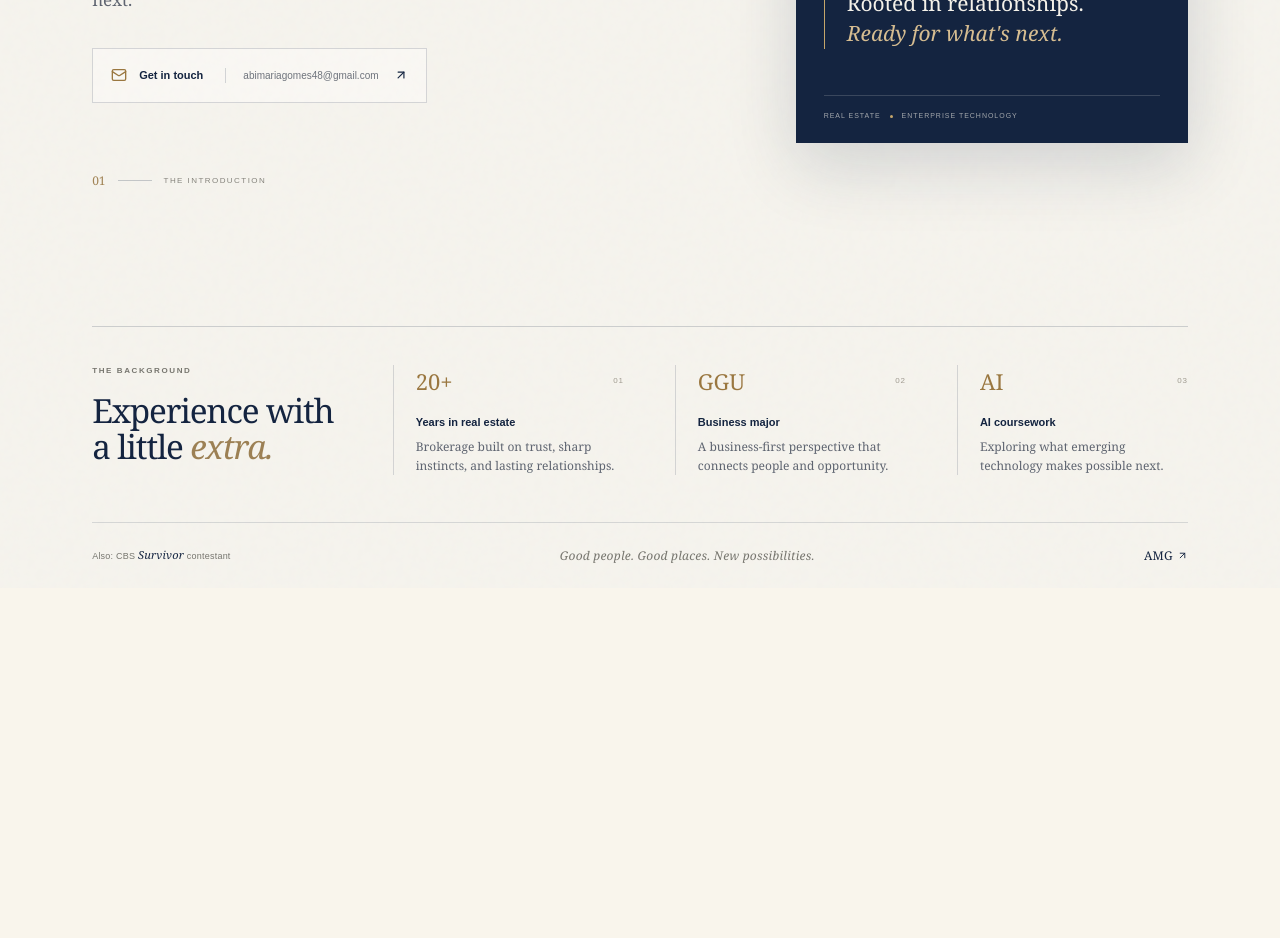
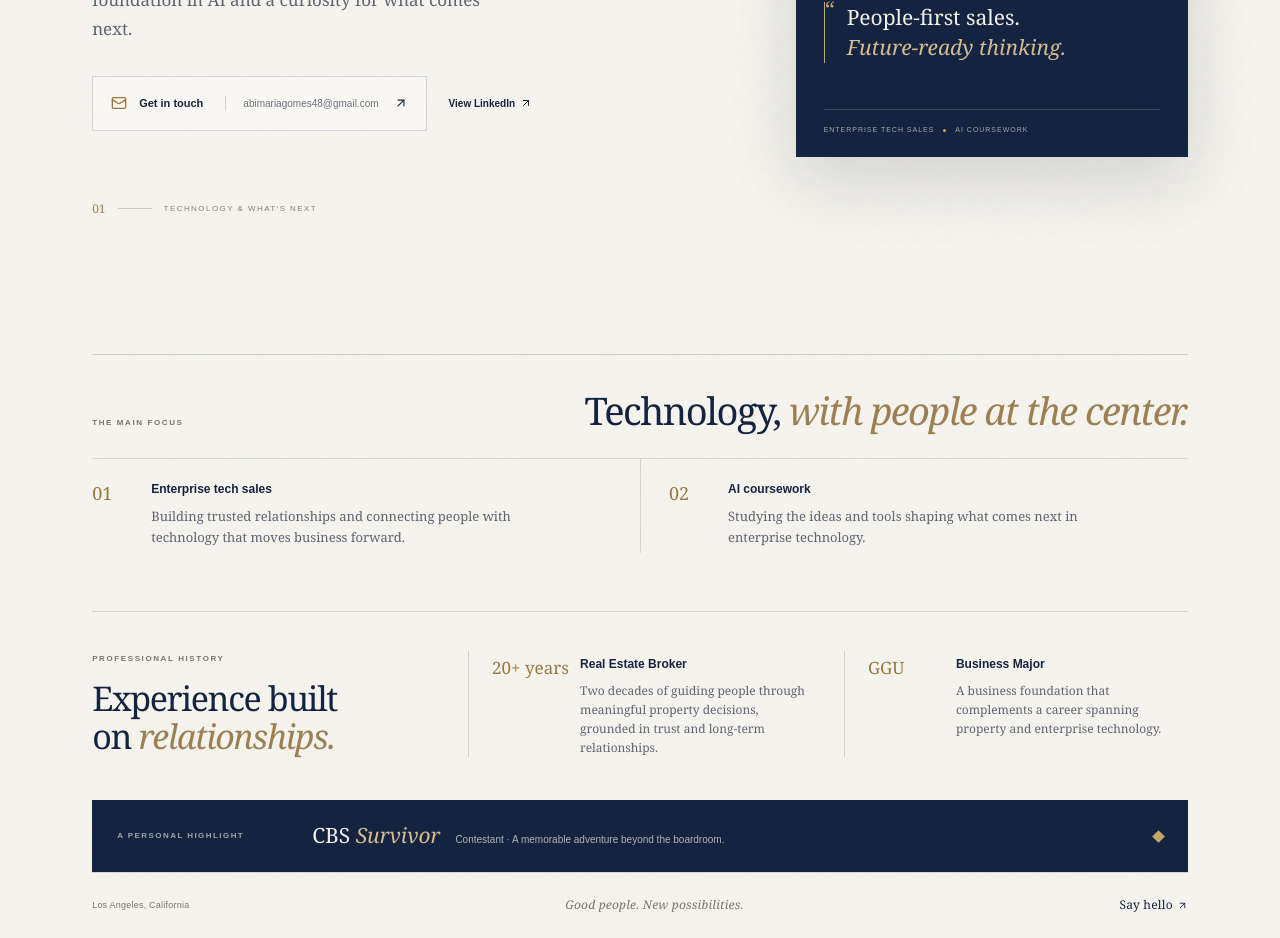
Before and after one commit to Abi-Maria/abi-maria, a Next.js app: page / in a window 1280 px wide. Shown: the part 600-1538 px from the top of the page. Before the commit the page ends 1188 px from the top, so only its background shows below. Built offline with nearby package versions, Linux system fonts and the light colour scheme.

Commit message:
feat: update site metadata and add new focus areas for personal card
V0-Chat-Id: ctUHF39njkA

```diff
--- a/app/globals.css
+++ b/app/globals.css
@@ -159,6 +159,36 @@ body { margin: 0; background: var(--background); color: var(--foreground); }
 .footer-signoff { font-family: Georgia, 'Times New Roman', serif; font-size: 12px; font-style: italic; }
 .page-footer a { display: inline-flex; align-items: center; gap: 4px; color: var(--navy); font-family: Georgia, 'Times New Roman', serif; font-size: 12px; text-decoration: none; transition: color .2s ease; }
 .page-footer a svg { width: 11px; height: 11px; }
+.hero-actions { display: flex; flex-wrap: wrap; align-items: center; gap: 14px 22px; }
+.hero-linkedin { display: inline-flex; align-items: center; gap: 5px; color: var(--navy); font-size: 10px; font-weight: 700; text-decoration-color: rgba(20,36,64,.3); text-underline-offset: 4px; }
+.hero-linkedin svg { width: 12px; height: 12px; }
+.hero-linkedin:hover { color: #9a7740; }
+.focus-section, .history-section, .personal-highlight { position: relative; z-index: 1; max-width: 1250px; margin: 0 auto; }
+.focus-section { padding: 34px 0 58px; border-top: 1px solid rgba(20,36,64,.18); }
+.section-heading { display: flex; align-items: baseline; justify-content: space-between; gap: 25px; margin-bottom: 27px; }
+.section-heading .section-kicker, .history-heading .section-kicker { flex: 0 0 auto; margin: 0; font-size: 8px; }
+.section-heading h2, .history-heading h2 { margin: 0; font-family: Georgia, 'Times New Roman', serif; font-size: clamp(24px, 3vw, 38px); font-weight: 400; letter-spacing: -.04em; line-height: 1.12; }
+.section-heading h2 em, .history-heading h2 em { color: #9c8054; font-weight: 400; }
+.focus-grid { display: grid; grid-template-columns: repeat(2, minmax(0, 1fr)); border-top: 1px solid rgba(20,36,64,.14); }
+.focus-item { display: grid; grid-template-columns: 45px 1fr; column-gap: 14px; padding: 21px 26px 5px 0; }
+.focus-item + .focus-item { padding-left: 28px; border-left: 1px solid rgba(20,36,64,.14); }
+.focus-number { grid-row: 1 / span 2; color: #9a7740; font-family: Georgia, 'Times New Roman', serif; font-size: 18px; }
+.focus-item h3, .history-item h3 { margin: 0 0 8px; font-size: 12px; font-weight: 700; }
+.focus-item p, .history-item p { max-width: 400px; margin: 0; color: var(--ink-soft); font-family: Georgia, 'Times New Roman', serif; font-size: 13px; line-height: 1.6; }
+.history-section { display: grid; grid-template-columns: 1fr 1fr 1fr; align-items: center; gap: 32px; padding: 39px 0 43px; border-top: 1px solid rgba(20,36,64,.16); }
+.history-heading .section-kicker { margin: 0 0 14px; }
+.history-heading h2 { font-size: clamp(25px, 2.8vw, 34px); }
+.history-item { display: grid; grid-template-columns: 76px 1fr; gap: 12px; align-self: stretch; padding: 4px 0 0 23px; border-left: 1px solid rgba(20,36,64,.15); }
+.history-years { color: #9a7740; font-family: Georgia, 'Times New Roman', serif; font-size: 17px; white-space: nowrap; }
+.history-item p { font-size: 12px; }
+.personal-highlight { display: grid; grid-template-columns: 170px 1fr auto; align-items: center; gap: 25px; margin-bottom: 0; padding: 20px 25px; background: var(--navy); color: #f4f1e9; }
+.highlight-kicker { color: rgba(244,241,233,.62); font-size: 8px; font-weight: 700; letter-spacing: .18em; }
+.personal-highlight p { display: flex; align-items: baseline; flex-wrap: wrap; gap: 7px 15px; margin: 0; }
+.personal-highlight strong { font-family: Georgia, 'Times New Roman', serif; font-size: 21px; font-weight: 400; }
+.personal-highlight strong em { color: #d6bd91; font-weight: 400; }
+.personal-highlight p span { color: rgba(244,241,233,.7); font-size: 10px; }
+.highlight-star { width: 9px; height: 9px; transform: rotate(45deg); background: var(--brass); }
+.calling-card-page a:focus-visible { outline: 2px solid #9a7740; outline-offset: 4px; }
 
 @media (max-width: 900px) {
   .calling-card-page { padding-right: 6vw; padding-left: 6vw; }
@@ -170,6 +200,9 @@ body { margin: 0; background: var(--background); color: var(--foreground); }
   .credentials { grid-template-columns: repeat(3, 1fr); }
   .credentials-heading { grid-column: 1 / -1; }
   .credentials-heading h2 br { display: none; }
+  .history-section { grid-template-columns: repeat(2, minmax(0, 1fr)); gap: 27px; }
+  .history-heading { grid-column: 1 / -1; }
+  .history-heading h2 br { display: none; }
 }
 @media (max-width: 640px) {
   .calling-card-page { padding-right: 22px; padding-left: 22px; }
@@ -196,6 +229,22 @@ body { margin: 0; background: var(--background); color: var(--foreground); }
   .credential p { max-width: 330px; }
   .page-footer { min-height: 64px; flex-wrap: wrap; justify-content: space-between; gap: 7px 12px; padding: 14px 0; }
   .footer-signoff { order: 3; width: 100%; font-size: 11px; }
+  .hero-actions { align-items: flex-start; flex-direction: column; gap: 15px; }
+  .focus-section { padding: 30px 0 43px; }
+  .section-heading { align-items: flex-start; flex-direction: column; gap: 13px; margin-bottom: 20px; }
+  .section-heading h2 { font-size: 30px; }
+  .focus-grid { grid-template-columns: 1fr; }
+  .focus-item { padding: 19px 0 4px; }
+  .focus-item + .focus-item { padding: 18px 0 4px; border-top: 1px solid rgba(20,36,64,.14); border-left: 0; }
+  .history-section { grid-template-columns: 1fr; gap: 23px; padding: 31px 0 34px; }
+  .history-heading { grid-column: auto; }
+  .history-heading h2 { font-size: 31px; }
+  .history-item { grid-template-columns: 83px 1fr; gap: 8px; padding: 3px 0 0; border-left: 0; }
+  .personal-highlight { grid-template-columns: 1fr auto; gap: 11px 12px; padding: 17px; }
+  .highlight-kicker { grid-column: 1 / -1; }
+  .personal-highlight p { flex-direction: column; gap: 4px; }
+  .personal-highlight strong { font-size: 19px; }
+  .personal-highlight p span { font-size: 9px; line-height: 1.5; }
 }
 @media (prefers-reduced-motion: reduce) {
   *, *::before, *::after { scroll-behavior: auto !important; transition-duration: .01ms !important; }
--- a/app/layout.tsx
+++ b/app/layout.tsx
@@ -3,9 +3,9 @@ import type { Metadata, Viewport } from 'next'
 import './globals.css'
 
 export const metadata: Metadata = {
-  title: 'Abi-Maria Gomes | Real Estate Broker & Enterprise Tech Sales',
+  title: 'Abi-Maria Gomes | Enterprise Tech Sales & AI Coursework',
   description:
-    'Meet Abi-Maria Gomes: a real estate broker with 20+ years of experience, enterprise tech sales professional, CBS Survivor contestant, and AI coursework student.',
+    'Meet Abi-Maria Gomes, an enterprise tech sales professional in Los Angeles pursuing AI coursework, with 20+ years as a real estate broker and a CBS Survivor appearance.',
   generator: 'v0.app',
   icons: {
     icon: [
--- a/components/personal-card.tsx
+++ b/components/personal-card.tsx
@@ -1,20 +1,15 @@
 import { ArrowUpRight, Mail } from 'lucide-react'
 
-const credentials = [
+const focusAreas = [
   {
-    number: '20+',
-    title: 'Years in real estate',
-    description: 'Brokerage built on trust, sharp instincts, and lasting relationships.',
+    number: '01',
+    title: 'Enterprise tech sales',
+    description: 'Building trusted relationships and connecting people with technology that moves business forward.',
   },
   {
-    number: 'GGU',
-    title: 'Business major',
-    description: 'A business-first perspective that connects people and opportunity.',
-  },
-  {
-    number: 'AI',
+    number: '02',
     title: 'AI coursework',
-    description: 'Exploring what emerging technology makes possible next.',
+    description: 'Studying the ideas and tools shaping what comes next in enterprise technology.',
   },
 ]
 
@@ -27,31 +22,36 @@ export function PersonalCard() {
           <span className="wordmark-mark">AMG</span>
           <span className="wordmark-name">Abi-Maria Gomes</span>
         </a>
-        <a className="topbar-link" href="mailto:abimariagomes48@gmail.com">
-          Let&apos;s connect <ArrowUpRight aria-hidden="true" />
+        <a className="topbar-link" href="https://www.linkedin.com/in/abgomes" target="_blank" rel="noreferrer">
+          LinkedIn profile <ArrowUpRight aria-hidden="true" />
         </a>
       </header>
 
       <section className="hero" id="home" aria-labelledby="hero-title">
         <div className="hero-copy">
-          <p className="eyebrow"><span /> People, property &amp; possibility</p>
+          <p className="eyebrow"><span /> Enterprise technology · Los Angeles</p>
           <h1 id="hero-title">Abi-Maria <em>Gomes</em></h1>
-          <p className="hero-role">Real Estate Broker <span className="role-divider">&amp;</span> Enterprise Tech Sales</p>
+          <p className="hero-role">Enterprise Tech Sales <span className="role-divider">&amp;</span> AI Coursework</p>
           <p className="hero-intro">
-            Bringing people together with the experience to close today—and the curiosity to see what&apos;s next.
+            A relationship-first approach to enterprise technology sales, paired with a growing foundation in AI and a curiosity for what comes next.
           </p>
+          <div className="hero-actions">
             <a className="contact-button" href="mailto:abimariagomes48@gmail.com">
               <Mail aria-hidden="true" />
               <span>Get in touch</span>
               <span className="contact-email">abimariagomes48@gmail.com</span>
               <ArrowUpRight className="contact-arrow" aria-hidden="true" />
             </a>
-          <div className="hero-index" aria-hidden="true"><span>01</span><span className="index-rule" /><span>THE INTRODUCTION</span></div>
+            <a className="hero-linkedin" href="https://www.linkedin.com/in/abgomes" target="_blank" rel="noreferrer">
+              View LinkedIn <ArrowUpRight aria-hidden="true" />
+            </a>
+          </div>
+          <div className="hero-index" aria-hidden="true"><span>01</span><span className="index-rule" /><span>TECHNOLOGY &amp; WHAT&apos;S NEXT</span></div>
         </div>
 
-        <aside className="feature-card" aria-label="A little about Abi-Maria">
+        <aside className="feature-card" aria-label="Abi-Maria's current focus">
           <div className="feature-card-top">
-            <span className="feature-label">A perspective shaped by</span>
+            <span className="feature-label">Current focus</span>
             <span className="feature-spark" aria-hidden="true" />
           </div>
           <div className="monogram-wrap" aria-hidden="true">
@@ -62,32 +62,62 @@ export function PersonalCard() {
           </div>
           <div className="feature-quote">
             <span className="quote-mark" aria-hidden="true">“</span>
-            <p>Rooted in relationships.<br /><em>Ready for what&apos;s next.</em></p>
+            <p>People-first sales.<br /><em>Future-ready thinking.</em></p>
           </div>
-          <div className="feature-footer"><span>REAL ESTATE</span><span className="footer-dot" /><span>ENTERPRISE TECHNOLOGY</span></div>
+          <div className="feature-footer"><span>ENTERPRISE TECH SALES</span><span className="footer-dot" /><span>AI COURSEWORK</span></div>
         </aside>
       </section>
 
-      <section className="credentials" aria-label="Experience and background">
-        <div className="credentials-heading">
-          <span className="section-kicker">THE BACKGROUND</span>
-          <h2>Experience with<br />a little <em>extra.</em></h2>
+      <section className="focus-section" aria-labelledby="focus-title">
+        <div className="section-heading">
+          <span className="section-kicker">THE MAIN FOCUS</span>
+          <h2 id="focus-title">Technology, <em>with people at the center.</em></h2>
         </div>
-        {credentials.map((credential, index) => (
-          <article className="credential" key={credential.title}>
-            <div className="credential-top"><span className="credential-number">{credential.number}</span><span className="credential-index">0{index + 1}</span></div>
-            <h3>{credential.title}</h3>
-            <p>{credential.description}</p>
+        <div className="focus-grid">
+          {focusAreas.map((area) => (
+            <article className="focus-item" key={area.title}>
+              <span className="focus-number">{area.number}</span>
+              <h3>{area.title}</h3>
+              <p>{area.description}</p>
             </article>
           ))}
+        </div>
+      </section>
+
+      <section className="history-section" aria-labelledby="history-title">
+        <div className="history-heading">
+          <span className="section-kicker">PROFESSIONAL HISTORY</span>
+          <h2 id="history-title">Experience built<br />on <em>relationships.</em></h2>
+        </div>
+        <article className="history-item">
+          <span className="history-years">20+ years</span>
+          <div>
+            <h3>Real Estate Broker</h3>
+            <p>Two decades of guiding people through meaningful property decisions, grounded in trust and long-term relationships.</p>
+          </div>
+        </article>
+        <article className="history-item history-education">
+          <span className="history-years">GGU</span>
+          <div>
+            <h3>Business Major</h3>
+            <p>A business foundation that complements a career spanning property and enterprise technology.</p>
+          </div>
+        </article>
+      </section>
+
+      <section className="personal-highlight" aria-label="Personal achievement">
+        <span className="highlight-kicker">A PERSONAL HIGHLIGHT</span>
+        <p><strong>CBS <em>Survivor</em></strong><span>Contestant · A memorable adventure beyond the boardroom.</span></p>
+        <span className="highlight-star" aria-hidden="true" />
       </section>
 
       <footer className="page-footer">
-        <span>Also: CBS <em>Survivor</em> contestant</span>
-        <span className="footer-signoff">Good people. Good places. New possibilities.</span>
-        <a href="mailto:abimariagomes48@gmail.com" aria-label="Email Abi-Maria Gomes">AMG <ArrowUpRight aria-hidden="true" /></a>
+        <span>Los Angeles, California</span>
+        <span className="footer-signoff">Good people. New possibilities.</span>
+        <a href="mailto:abimariagomes48@gmail.com" aria-label="Email Abi-Maria Gomes">Say hello <ArrowUpRight aria-hidden="true" /></a>
       </footer>
     </main>
   )
 }
+
 export default PersonalCard
```
Lines whose indentation alone changed are shown as unchanged.
